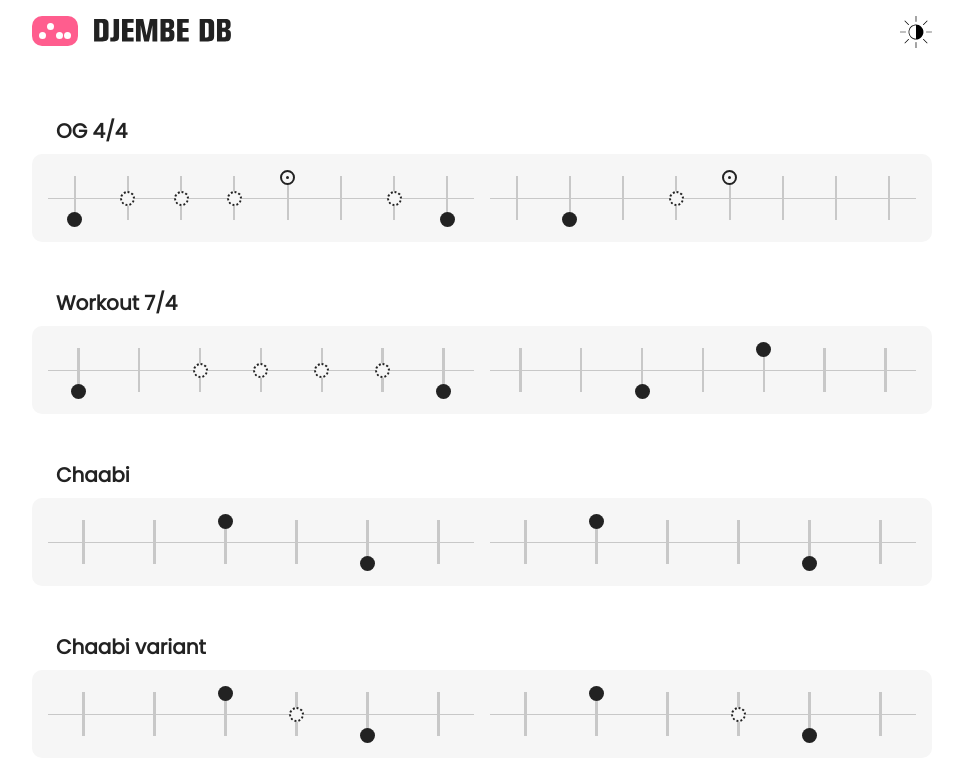
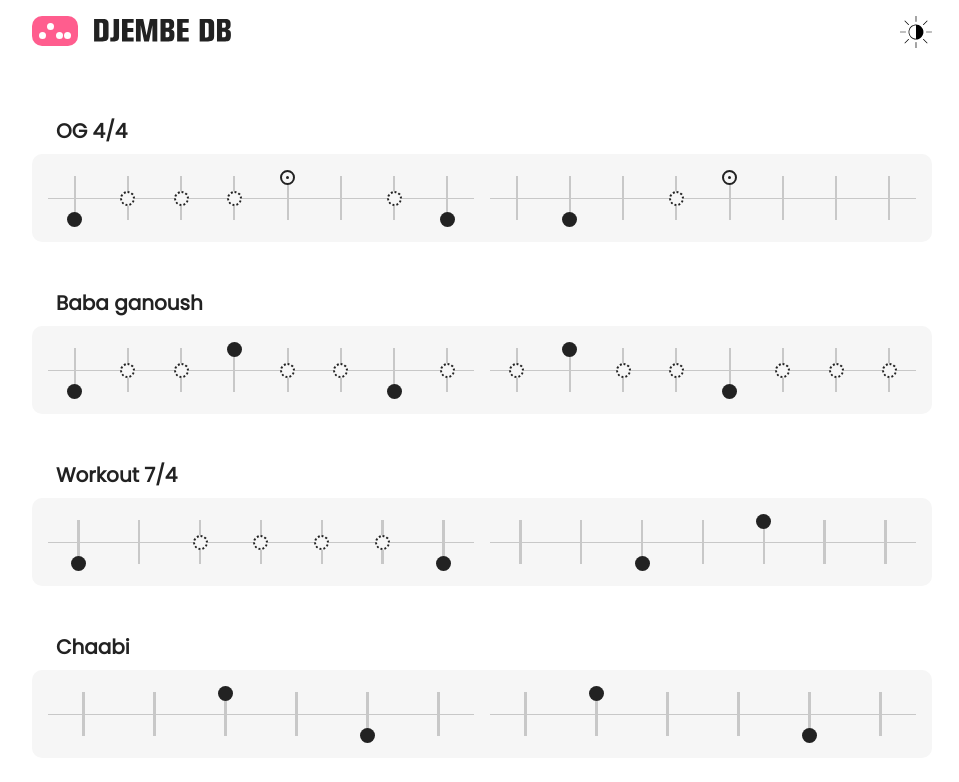
Before and after one commit to Marcobaldessari/djembedb-react, a React (Create React App) app: page / in a window 1280 px wide. Shown: the top 782 px of the page, without its empty margins (158-1117 px from the left). Built offline with nearby package versions, Linux system fonts and the light colour scheme; no server answers.

Commit message:
adds baba ganoush

```diff
--- a/src/songsData.js
+++ b/src/songsData.js
@@ -19,6 +19,17 @@ export const SongsData = [
   //   ]
   //   ,
   // },
+
+  {
+    songName: "Baba ganoush",
+    src: "https://youtu.be/WR_du_EPITw?list=PL68l7-3lyYtPdVsAAru0cJQfYx9wHu5tB",
+    timeSignature: "4/4",
+    song: [
+      "Gun dos gos Ta gos dos Gun dos",
+      "gos Ta gos dos Gun gos dos gos"
+    ]
+    ,
+  },
 
   {
     songName: "Workout 7/4",
@@ -144,6 +155,16 @@ export const SongsData = [
       ,
     },
     {
+      songName: "Djansa variant",
+      timeSignature: "4/4",
+      song: [
+        "Pa Ta xx Ta Pa xx dos gos",
+        "Ta xx Gun xx Ta Dun gos dos"
+
+      ]
+      ,
+    },
+    {
       songName: "Kono",
       src: "https://www.youtube.com/watch?v=5HIAuK9RS6E&t=8s",
       timeSignature: "4/4",
```
